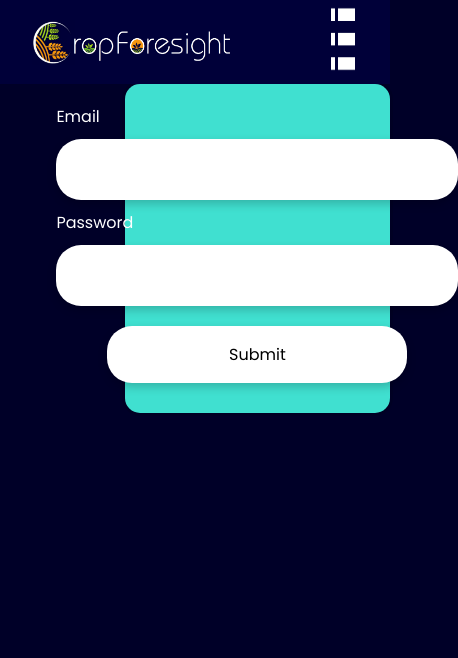
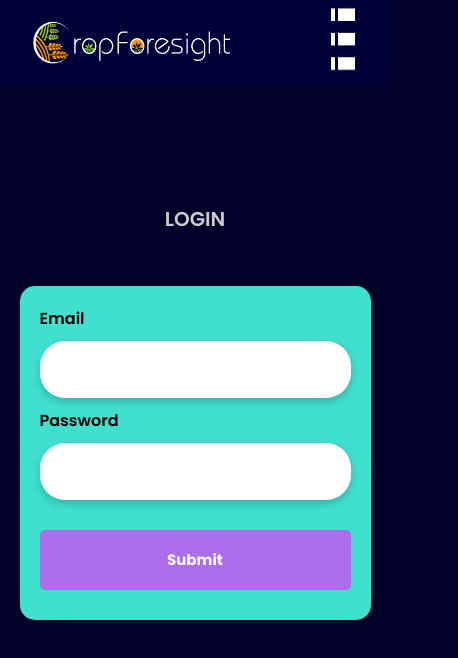
Before and after one commit to abhijeet141/CropForesight-FrontEnd, a React (Create React App) app: page /Login in a window 390 px wide. Shown: the top 658 px of the page, 458 px wide, since content can reach past the window. Built offline with nearby package versions, Linux system fonts and the light colour scheme; a web font is replaced by a local one.

Commit message:
Login page is not responsive

```diff
--- a/src/components/Form.css
+++ b/src/components/Form.css
@@ -1,4 +1,4 @@
-.container-sm {
+/* .container-sm {
   position: relative;
   margin-top: 10vw;
   margin-left: 32vw;
@@ -7,4 +7,38 @@
 .col-lg-8 {
   color: blue;
   font-size: larger;
+} */
+
+.Container {
+  width: 100%;
+  height: 100vh;
+  display: flex;
+  justify-content: center;
+  align-items: center;
 }
+
+.formContainer {
+  width: 30%;
+  height: 60%;
+  display: flex;
+  flex-direction: column;
+  justify-content: center;
+  align-items: center;
+}
+
+.validate {
+  width: 100%;
+  justify-content: center;
+}
+
+@media only screen and (max-width: 1200px) {
+  .formContainer {
+    width: 50%;
+  }
+}
+
+@media only screen and (max-width: 668px) {
+  .formContainer {
+    width: 90%;
+  }
+}
--- a/src/components/Form.js
+++ b/src/components/Form.js
@@ -1,5 +1,6 @@
+import { useState } from "react";
+import { Link } from "react-router-dom";
 import "./Form.css";
-import { useState } from "react";
 // import { ToastContainer, toast } from "react-toastify";
 // import "react-toastify/dist/ReactToastify.css";
 
@@ -46,31 +47,34 @@ function Form() {
     }); //data state object is being updated
   };
   // const [useremail, userpassword] = data;
+
   return (
     <>
-      <div class=" d-flex flex-column bg-primary border border-5 border-dark mt-6 w-55 p-1 mb-5 justify-content-center align-items-center container-sm ">
-        <p class="display-6"> Login </p>{" "}
+      <div class="Container">
+        <div className="formContainer">
+          <p style={{ fontSize: 20, fontWeight: 600, marginBottom: "2rem" }}> LOGIN </p>{" "}
           <form class="validate" name="Login" onSubmit={handleSubmit}>
             <div class="row">
-            <span class="fs-4 col-lg-4 col-sm-6 col-6"> Email </span>{" "}
+              <span class="fs-4" style={{ color: "black", fontWeight: 600 }}> Email </span>{" "}
               <input
-              type="text"
+                type="email" required
                 name="username"
-              class="col-lg-8 col-sm-6 col-6"
+                style={{ width: "100%" }}
                 onChange={handleChange}
               />{" "}
             </div>{" "}
             <div class="row">
-            <span class="fs-4 col-lg-4 col-sm-6 col-6"> Password </span>{" "}
+              <span class="fs-4" style={{ color: "black", fontWeight: 600 }}> Password </span>{" "}
               <input
-              type="password"
+                type="password" required
                 name="password"
-              class="col-lg-8 col-sm-6 col-6"
+                style={{ width: "100%" }}
                 onChange={handleChange}
               />{" "}
             </div>{" "}
-          <input type="submit" class="btn btn-dark mt-4 ms-5" value="Submit" />
+            <button type="submit" class="mt-4 ms-5" style={{ color: "white" }}>Submit</button>
           </form>{" "}
+        </div>
       </div>{" "}
     </>
   );
```
Lines whose indentation alone changed are shown as unchanged.
